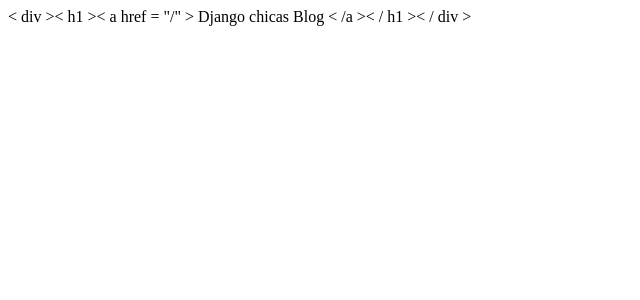
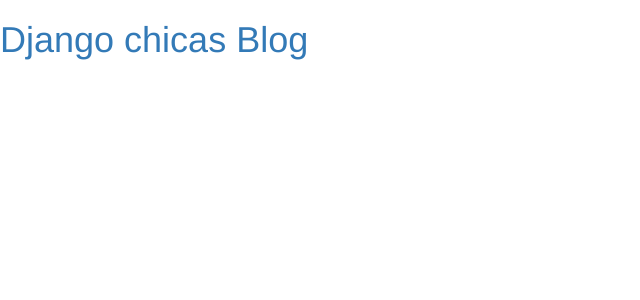
Before and after one commit to ferreronoe/my-first-blog, a Django app: page / in a window 1280 px wide. Shown: the top 300 px of the page, without its empty margins (0-640 px from the left). Run offline with Django 3.2, Linux system fonts and the light colour scheme; some libraries are stand-ins or nearby versions.

Commit message:
Templates modificados para mostrar post desde base de datos.

```diff
--- a/blog/templates/blog/post_list.html
+++ b/blog/templates/blog/post_list.html
@@ -1,7 +1,10 @@
 <html>
     <head>
         <title>Django Girls noeferrer's blog</title>
+        <link rel="stylesheet" href="//maxcdn.bootstrapcdn.com/bootstrap/3.2.0/css/bootstrap.min.css">
+<link rel="stylesheet" href="//maxcdn.bootstrapcdn.com/bootstrap/3.2.0/css/bootstrap-theme.min.css">
     </head>
     <body>
-        < div >< h1 >< a href = "/" > Django chicas Blog < /a >< / h1 >< / div >{% for post in posts %} < div >< p > publicado: {{ post.published_date }} < /p >< h1 >< a href = "" >{{ post.title }} < /a >< / h1 >< p >{{ post.text|linebreaksbr }} < /p >< / div >{% endfor %} </body>
+        <div><h1><a href= "/"> Django chicas Blog </a></h1></div >{% for post in posts %} <div><p> publicado: {{ post.published_date }} </p><h1><a href = "">{{ post.title }} </a></h1><p>{{ post.text|linebreaksbr }} </p></div>{% endfor %}
+    </body>
 </html>
```
